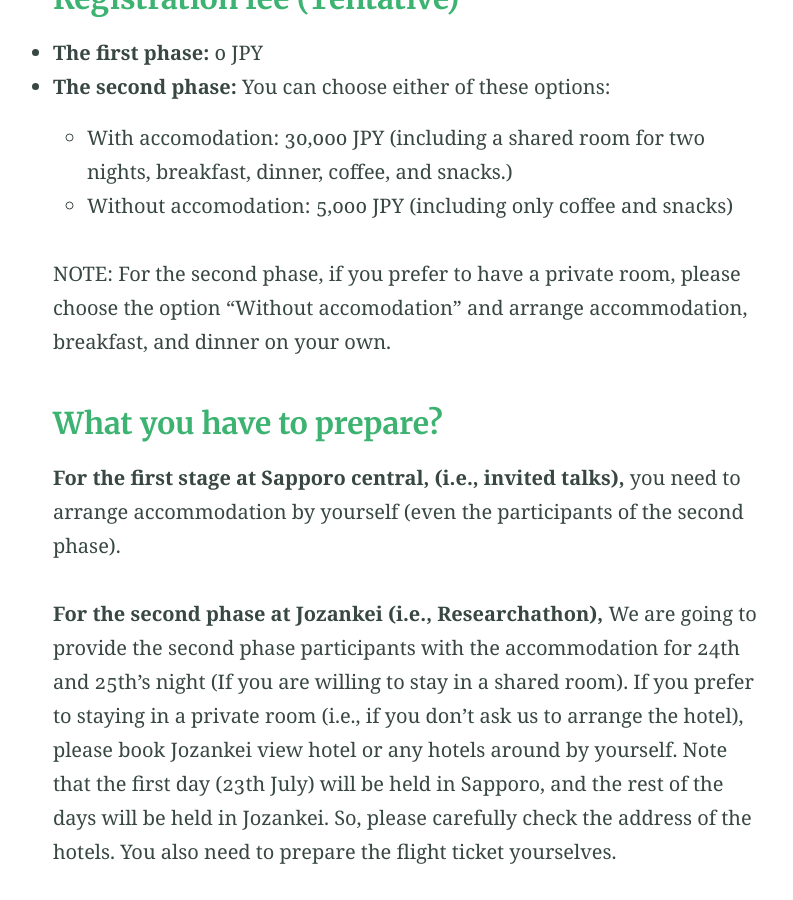
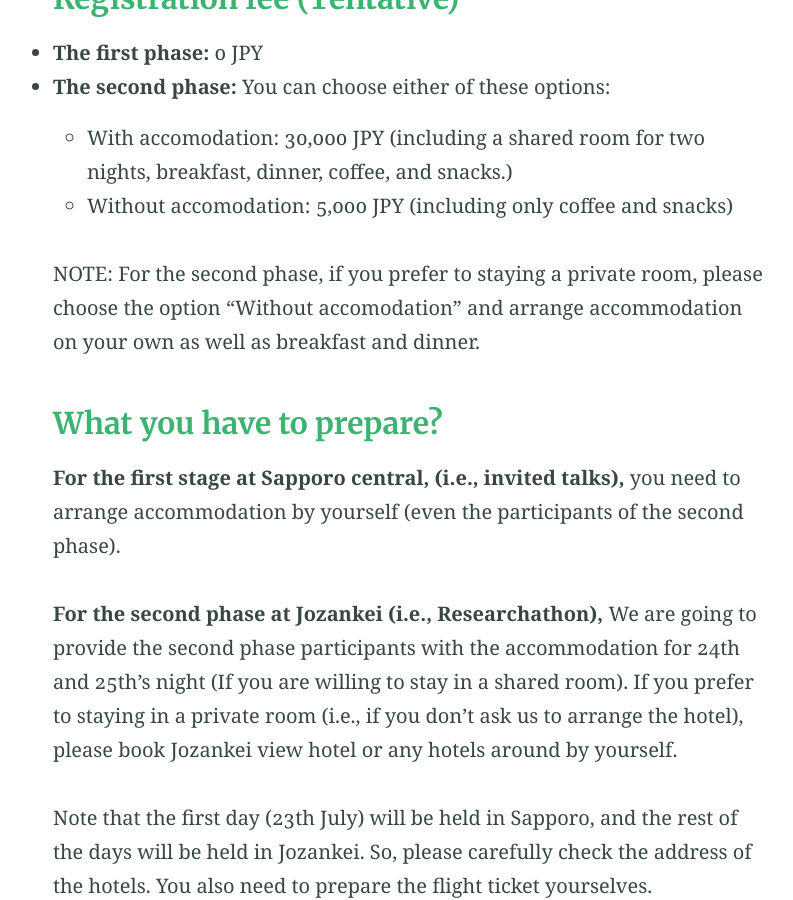
Before and after one commit to msr-asia-summit/msr-asia-summit.github.io, a Jekyll site: the page built from registration.md, in a window 1280 px wide and 900 px high, scrolled down 1419 px. Shown: the whole window, without its empty margins (230-1023 px from the left). Built offline with Jekyll 4.4.1, drawn with Linux system fonts in a browser that asks for light colours; some of the changed lines change nothing that is shown; some of the changed text lies outside the part shown.

Commit message:
update registration

```diff
--- a/registration.md
+++ b/registration.md
@@ -22,14 +22,18 @@
   - With accomodation: 30,000 JPY (including a shared room for two nights, breakfast, dinner, coffee, and snacks.)
   - Without accomodation: 5,000 JPY (including only coffee and snacks)
 
-NOTE: For the second phase, if you prefer to have a private room, please choose the option "Without accomodation" and arrange accommodation, breakfast, and dinner on your own.
+NOTE: For the second phase, if you prefer to staying a private room, please choose the option "Without accomodation" and arrange accommodation on your own as well as breakfast and dinner.
 
 
 ### <font color="MediumSeaGreen">What you have to prepare?</font>
 <b>For the first stage at Sapporo central, (i.e., invited talks),</b> you need to arrange accommodation by yourself (even the participants of the second phase).
 
 <b>For the second phase at Jozankei (i.e., Researchathon),</b>
-We are going to provide the second phase participants with the accommodation for 24th and 25th's night (If you are willing to stay in a shared room). If you prefer to staying in a private room (i.e., if you don't ask us to arrange the hotel), please book Jozankei view hotel or any hotels around by yourself. Note that the first day (23th July) will be held in Sapporo, and the rest of the days will be held in Jozankei. So, please carefully check the address of the hotels. You also need to prepare the flight ticket yourselves.
+We are going to provide the second phase participants with the accommodation for 24th and 25th's night (If you are willing to stay in a shared room). If you prefer to staying in a private room (i.e., if you don't ask us to arrange the hotel), please book Jozankei view hotel or any hotels around by yourself.
+
+Note that the first day (23th July) will be held in Sapporo, and the rest of the days will be held in Jozankei. So, please carefully check the address of the hotels. You also need to prepare the flight ticket yourselves.
 
 ### <font color="MediumSeaGreen">Registration form</font>
-https://forms.gle/2NqADF6U9bnkB8U1A
+If we have more participants than the capacity, the form will be closed. Please register earlier.
+Also, the registration for the second phase will be closed by **13th July**.
+[https://forms.gle/2NqADF6U9bnkB8U1A](https://forms.gle/2NqADF6U9bnkB8U1A){:target="_blank"}
```
